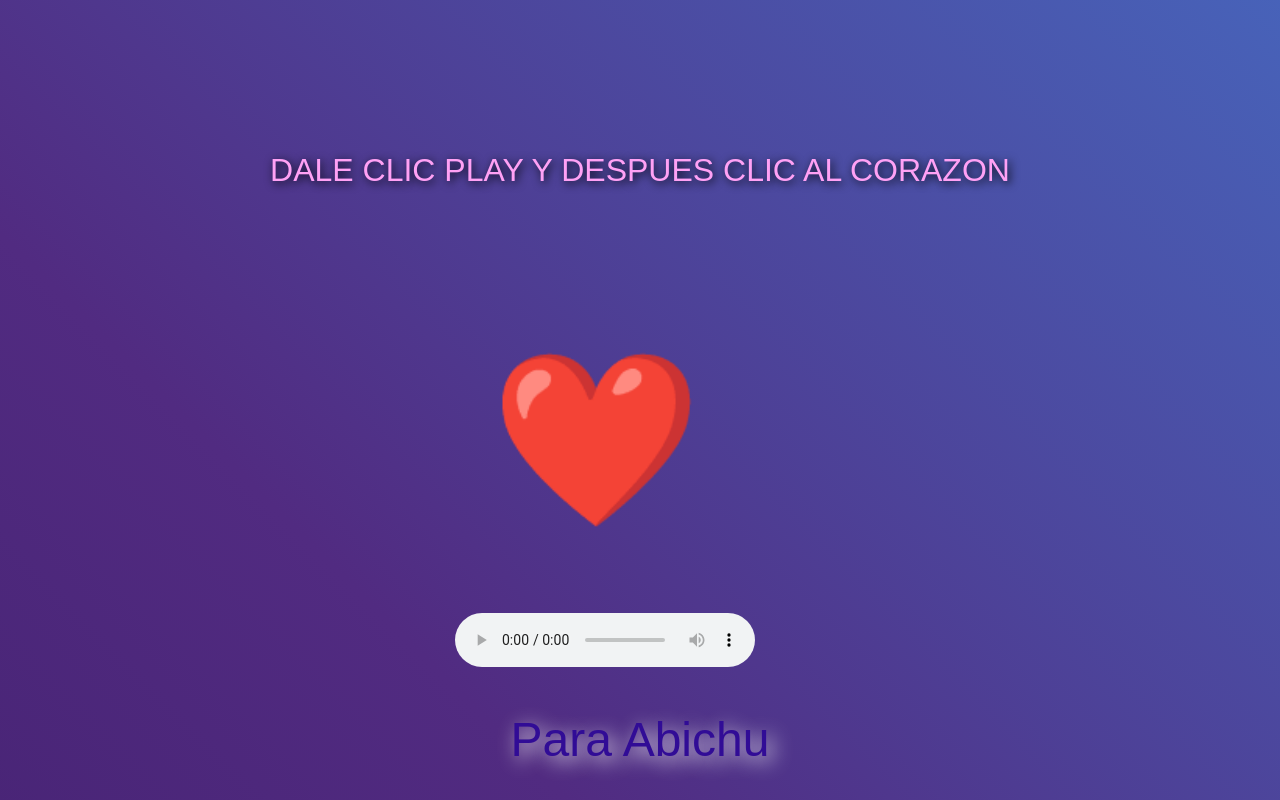
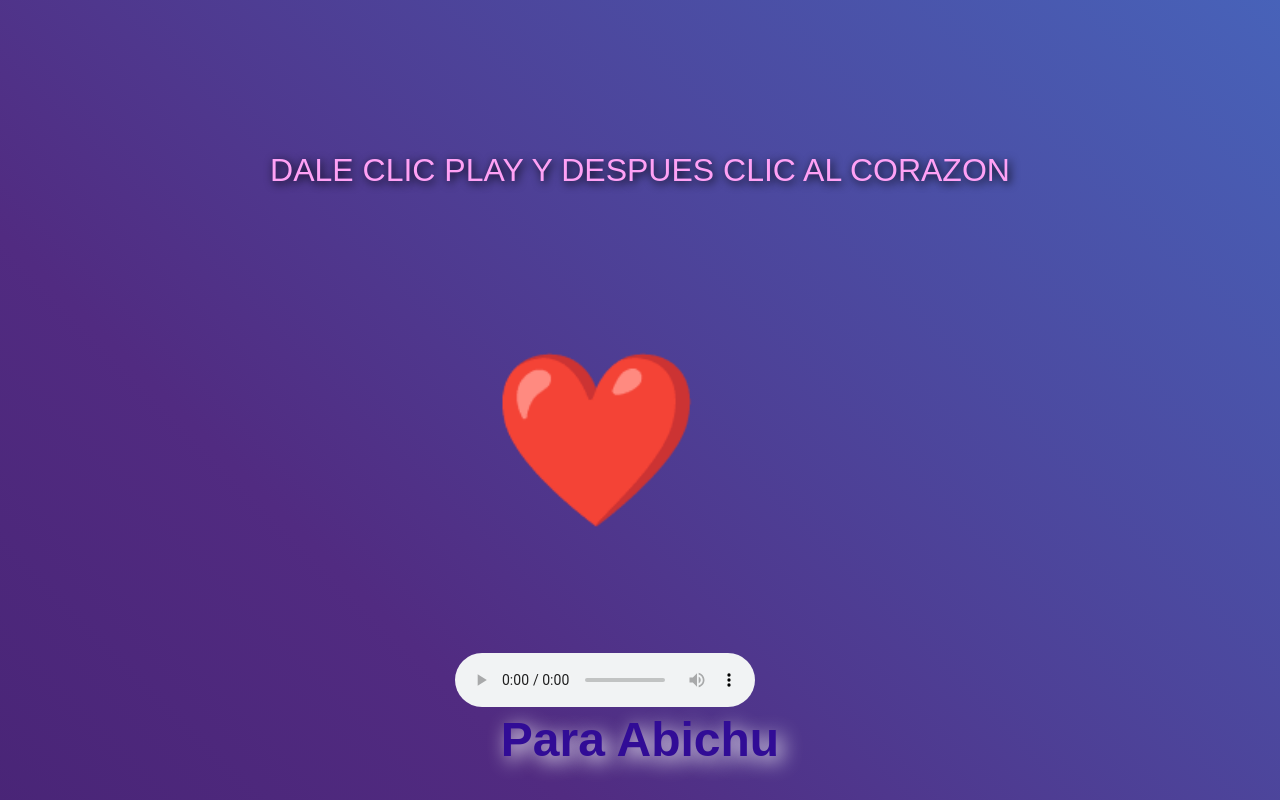
Before and after one commit to relixpluginplux/ratamalaaa, a plain HTML site: page index.html in a window 1280 px wide. Drawn offline with Linux system fonts and the light colour scheme.

Commit message:
Update index.html

```diff
--- a/index.html
+++ b/index.html
@@ -87,10 +87,10 @@
 	<h9 class="text"> DALE CLIC PLAY Y DESPUES CLIC AL CORAZON</h9>
 
 
-	<audio style="position: relative; top: 30%; right: 35px; border: none;" controls>
+	<audio style="position: relative; top: 35%; right: 35px; border: none;" controls>
 		<source src="musica.mp3">
 	</audio>
-	<h0 class="ABI">Para Abichu</h0>
+	<h5 class="ABI">Para Abichu</h5>
 </body>
 
 <script>
```
